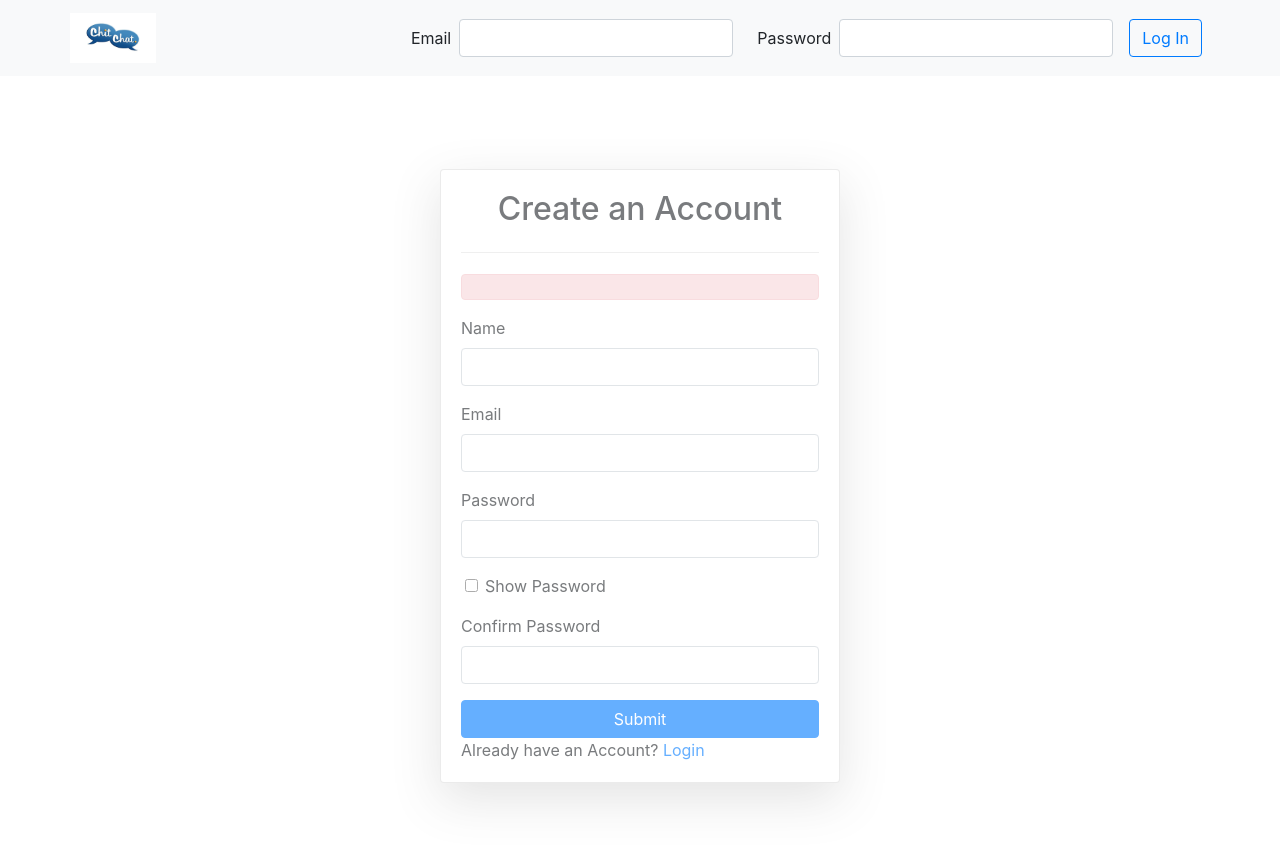
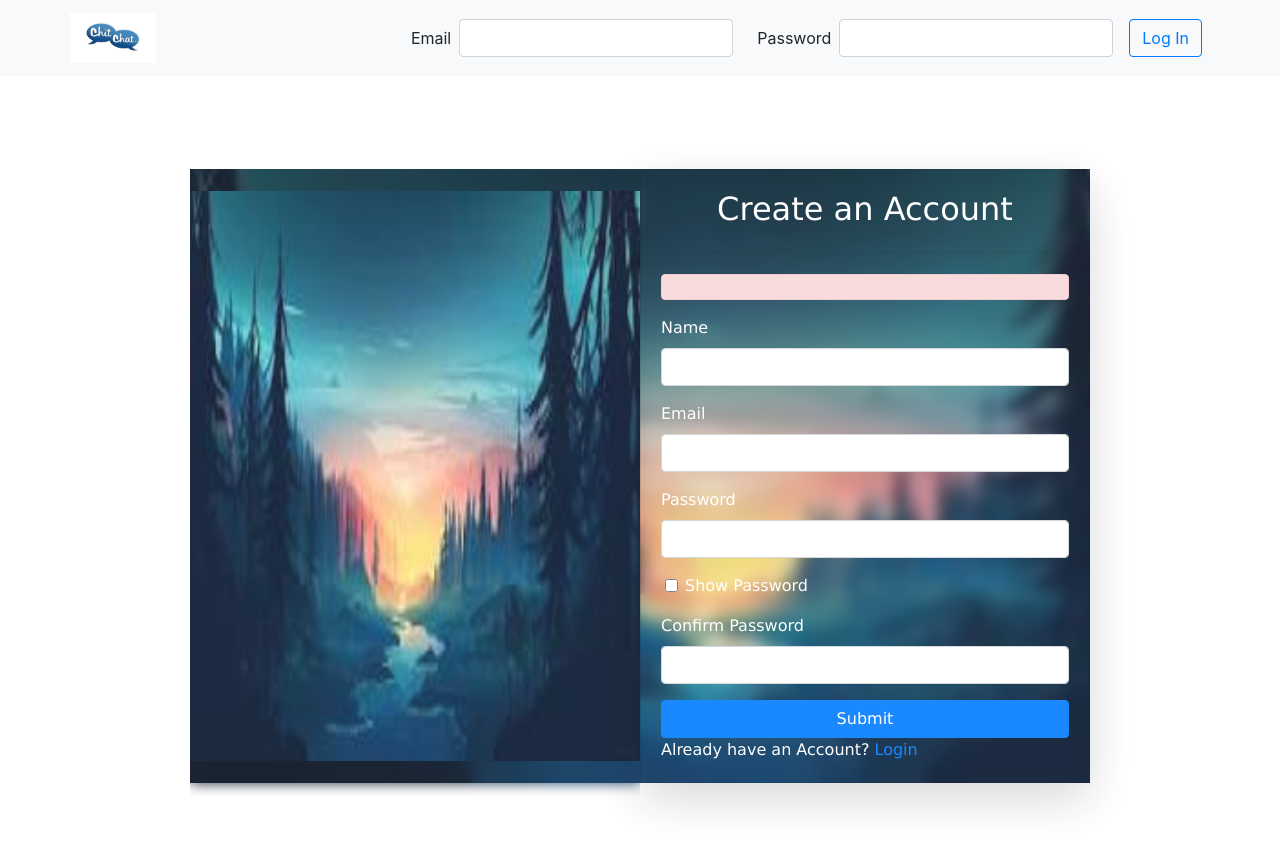
Before and after one commit to Ankit290801/chitchat, a React (Create React App) app in the folder client/: page / in a window 1280 px wide. Shown: the top 848 px of the page. Built offline with nearby package versions, Linux system fonts and the light colour scheme.

Commit message:
signup redesigned

```diff
--- a/client/src/App.css
+++ b/client/src/App.css
@@ -6,17 +6,47 @@
     background-image: url('../src/img/ldbg.jpeg');
     height: 100vh;
     max-width: 100%;
-    opacity: 0.6;
+    opacity: 1;
     background-repeat: no-repeat;
     background-position:fixed;
     background-size: cover;
 }
 
 .signupCard{
-    background: hotpink;
+    background-image: url('../src/img/back.jpeg');
+    max-width: 100%;
+    height: 100%;
+    opacity:0.9;
+    background-repeat: no-repeat;
+    background-position:fixed;
+    background-size: cover;
+    background:'#747d8c' ;
+    color:'#fff';
+    font-weight: 'bold';
+    box-shadow: 250px 250px 250px #0007 inset;
 }
 .icon:active{
 color:"blue";
+}
+.back{
+    background-image: url('../src/img/back.jpeg');
+    max-width: 100%;
+    height: 100%;
+    background-repeat: no-repeat;
+    background-position:fixed;
+    background-size: cover;
+    /* ,background:'#747d8c' */
+
+}
+.overlay{
+    position:'relative';
+    height: 100%;
+    width:100%;
+   font-family: Verdana, Geneva, Tahoma, sans-serif;
+backdrop-filter: blur(7px);
+}
+.button:hover{
+    background-color:'#fff';
 }
 
 .notify-panel{
--- a/client/src/components/Signup.js
+++ b/client/src/components/Signup.js
@@ -1,7 +1,11 @@
-import React, {useState} from 'react'
+import {React,useState,useEffect} from 'react'
 import {Card,Form, FormGroup, Alert,Container,Navbar,NavbarBrand} from 'react-bootstrap'
 import { BrowserRouter as Router, Switch, useHistory,Link } from 'react-router-dom'
 import {Button, Input} from 'reactstrap'
+import '../App.css';
+import logo from '../img/back.jpeg'
+import './fontawesome/index'
+import { FontAwesomeIcon } from '@fortawesome/react-fontawesome'
 
 
 
@@ -13,7 +17,10 @@ function Signup() {
     const [cpassword,useconfirmpassword]=useState("")
     const [message,setmessage]=useState("")
     const history=useHistory();
-    const [show, setShow] = useState(false)
+    const [show,setShow] = useState(false)
+
+
+
 
     const RegisterData=(e)=>{
         e.preventDefault();
@@ -45,44 +52,58 @@ function Signup() {
     return (
         <div className="container" >
             {/* <Button onClick={sendData}>push</Button> */}
-            <Container className="d-flex align-items-center justify-content-center bg-white" style={{minHeight: "100vh",zIndex:'100'}}>
-                <div className="w-100 m-auto" style={{maxWidth: "400px"}}>
-                    <Card className="signupCard shadow-lg">
-                        <Card.Body>
-                            <h2 className="text-center mb-4">Create an Account</h2>
-                            <hr style={{height:'5px'}} />
+            <Container className=" d-flex align-items-center justify-content-center bg-white" style={{minHeight: "100vh",zIndex:'100'}}>
+             <div className=" signupCard h-auto d-flex align-items-center justify-content-center bg-white"  style={{width: "900px",height:'500px'}}>
+             <div className="w-100 d-none d-md-block back" style={{maxWidth: "500px",height:'570px',float:'left'}}>
+                <img src={logo} className="back"/>
+                <div className="overlay">
+                   <div  style={{top:'50%',position:'absolute',left:'50%',transform:'translate(-50%,-50%)'}}>
+                   <h1 style={{color:"#fff", textAlign:'center',paddingTop:'30px'}}>chitChat</h1>
+
+                    <button className=" button d-flex bg-transparent" style={{border:'3px solid #fff',margin:'auto',width:"300px",padding:'5px 5px 1px 1px'}}>
+                    <FontAwesomeIcon  icon="home" style={{height:'20px',width:'40px',color:'#fff'}} />
+                    <h2 style={{fontSize:'20px',color:'#fff',textAlign:'center'}}>sign up with google</h2>
+                    </button>
+                   </div>
+                </div>
+               </div>
+               <div className="w-100" style={{maxWidth: "600px",float:'right',height:'100%',width:'400px'}}>
+                    <Card  className="overlay shadow-lg bg-transparent">
+                        <Card.Body >
+                            <h2 className="text-center mb-4 text-white">Create an Account</h2>
+                            <hr style={{height:'5px'}} className="formname text-white" />
                             <Alert variant = "danger">{message}</Alert>
                             <Form onSubmit={RegisterData}>
-                                <FormGroup id="name" >
-                                    <Form.Label>Name</Form.Label>
-                                    <Form.Control type="text" value={name} onChange={(e)=>usename(e.target.value)} ></Form.Control>
+                                <FormGroup id="name" className="form" >
+                                    <Form.Label className="formname text-white">Name</Form.Label>
+                                    <Form.Control className="form" type="text" value={name} onChange={(e)=>usename(e.target.value)} ></Form.Control>
                                 </FormGroup>
                                 <FormGroup id="email">
-                                    <Form.Label>Email</Form.Label>
+                                    <Form.Label className="formname text-white">Email</Form.Label>
                                     <Form.Control type="email" value={email} onChange={(e)=>useemail(e.target.value)} ></Form.Control>
                                 </FormGroup>
 
                                 <FormGroup id="password">
-                                    <Form.Label>Password</Form.Label>
-                                    {show ?
-                                        <Form.Control type="text" value={password} onChange={(e)=>usepassword(e.target.value)} ></Form.Control>
-                                        : <Form.Control type="password" value={password} onChange={(e)=>usepassword(e.target.value)} ></Form.Control>}
+                                    <Form.Label className="formname text-white">Password</Form.Label>
+                                {show ? <Form.Control type="text" value={password} onChange={(e)=>usepassword(e.target.value)} /> : <Form.Control type="password" value={password} onChange={(e)=>usepassword(e.target.value)} />}
                                 </FormGroup>
 
-                                <FormGroup className="ml-4">
+                                <FormGroup className="ml-4 text-white">
                                     <Input type = "checkbox" onClick={() => {setShow(!show)}}/>Show Password
                                 </FormGroup>
 
                                 <FormGroup id="password-confirm">
-                                    <Form.Label>Confirm Password</Form.Label>
+                                    <Form.Label className="formname text-white">Confirm Password</Form.Label>
                                     <Form.Control type="password" value={cpassword} onChange={(e)=>useconfirmpassword(e.target.value)}></Form.Control>
                                 </FormGroup>
                                 <Button className="w-100" type="submit" color="primary" >Submit</Button>
                             </Form>
-                <div className="w-100">Already have an Account? <Link to="/login">Login</Link></div>
+                <div className="w-100 text-white">Already have an Account? <Link to="/login">Login</Link></div>
                 </Card.Body>
             </Card>
             </div>
+             </div>
+
             </Container>
         </div>
     )
```
Also changed, not shown: client/src/img/back.jpeg (added).
